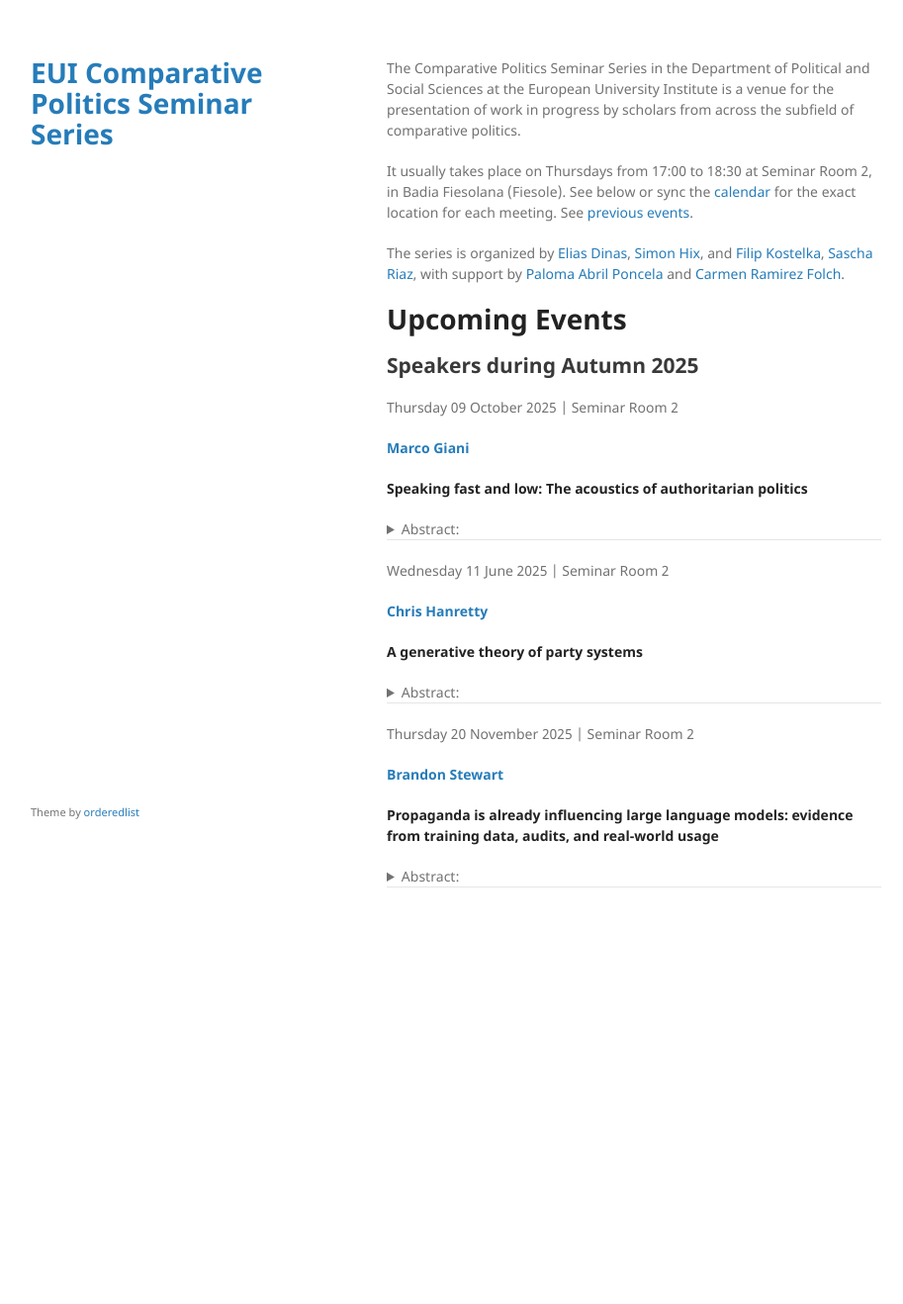
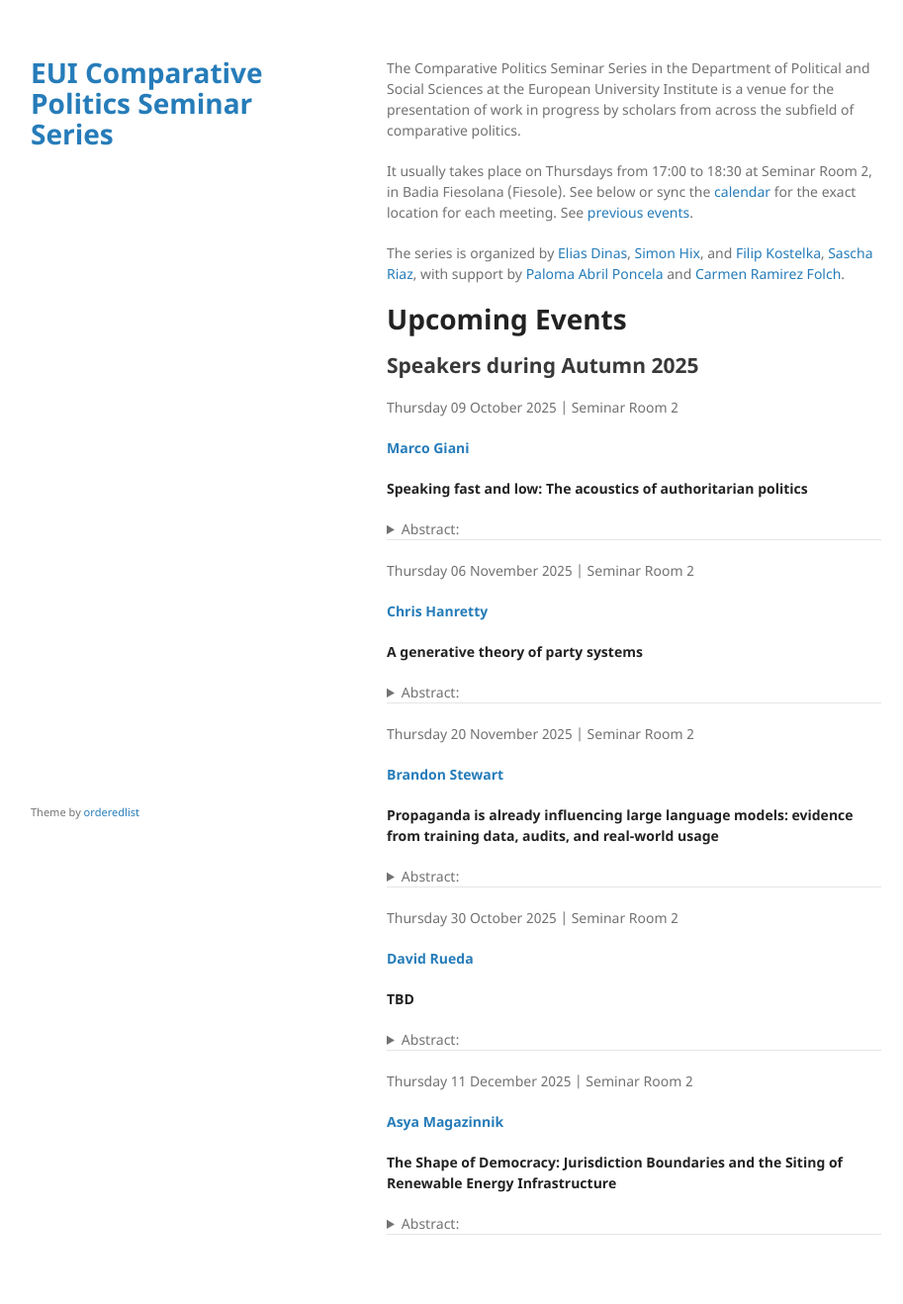
Before and after one commit to cpss-eui/cpss-eui.github.io, a Jekyll site: the page built from index.md, in a window 1280 px wide. Shown: the whole page at 99% size, without its empty margins (179-1092 px from the left). Built offline with Jekyll 4.4.1, drawn with Linux system fonts in a browser that asks for light colours; our own code applies the rules of GitHub Pages for plain Markdown files; before the commit the page ends 967 px from its top, so only the background shows below that.

Commit message:
See https://github.com/cpss-eui/comparative-politics-seminar-series/commit/48ef8486c28f78eaf586757fc29da0e10fdcf8b3 from refs/heads/main

```diff
--- a/index.md
+++ b/index.md
@@ -61,7 +61,7 @@ hushed tones, every time politics comes up.
 </p>
 </details>
 <hr>
-Wednesday 11 June 2025 | Seminar Room 2
+Thursday 06 November 2025 | Seminar Room 2
 <p>
 <strong><a href='https://www.chrishanretty.co.uk/about.html'>Chris
 Hanretty</a></strong>
@@ -107,3 +107,53 @@ Abstract TBD
 </p>
 </details>
 <hr>
+Thursday 30 October 2025 | Seminar Room 2
+<p>
+<strong><a href='https://rueda.web.ox.ac.uk/home'>David
+Rueda</a></strong>
+</p>
+
+**TBD**
+
+<details>
+<summary>
+Abstract:
+</summary>
+<p>
+TBD
+</p>
+</details>
+<hr>
+Thursday 11 December 2025 | Seminar Room 2
+<p>
+<strong><a href='https://www.asyamagazinnik.com/'>Asya
+Magazinnik</a></strong>
+</p>
+
+**The Shape of Democracy: Jurisdiction Boundaries and the Siting of
+Renewable Energy Infrastructure**
+
+<details>
+<summary>
+Abstract:
+</summary>
+<p>
+Political science has long studied how the size and shape of
+jurisdictions influence representation and governance, but much less is
+known about their effects on policy outcomes. This paper addresses that
+gap by examining how local jurisdictional structure shapes the siting of
+wind turbines—a critical challenge for the green energy transition. We
+develop a theoretical model which predicts how the division of voters
+into local jurisdictions influence the siting of wind turbines (or:..
+which predicts how the geographical distribution of voters within local
+jurisdictions influence the siting of wind turbines). Using data on all
+Danish wind turbines built between 2007 and 2021, and exploiting
+Denmark’s 2007 municipal reform, which changed local boundaries while
+leaving the landscape unchanged, we show that shifts in local
+electorates strongly affect turbine siting. These results highlight how
+the political geography of local governments shapes renewable energy
+deployment, raising concerns about equity, efficiency, and democratic
+legitimacy in decentralized climate policy.
+</p>
+</details>
+<hr>
```
